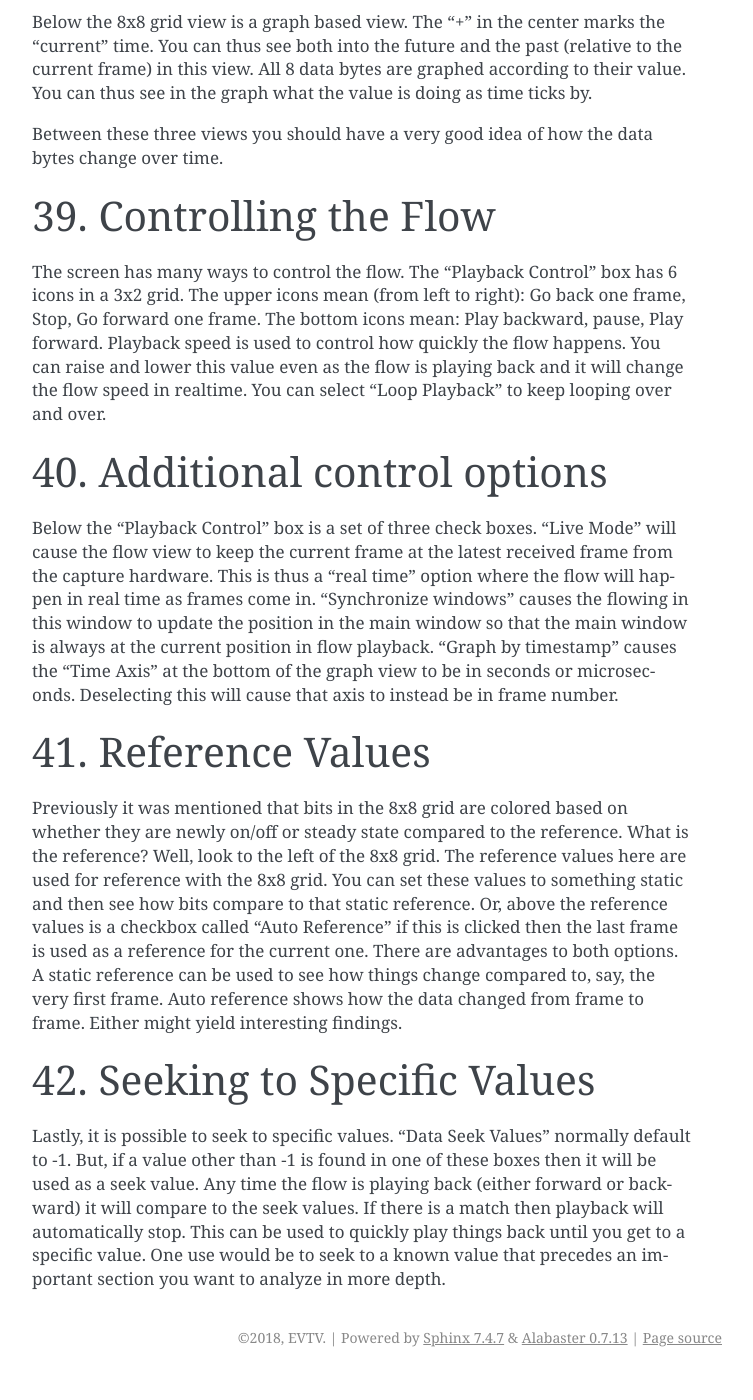
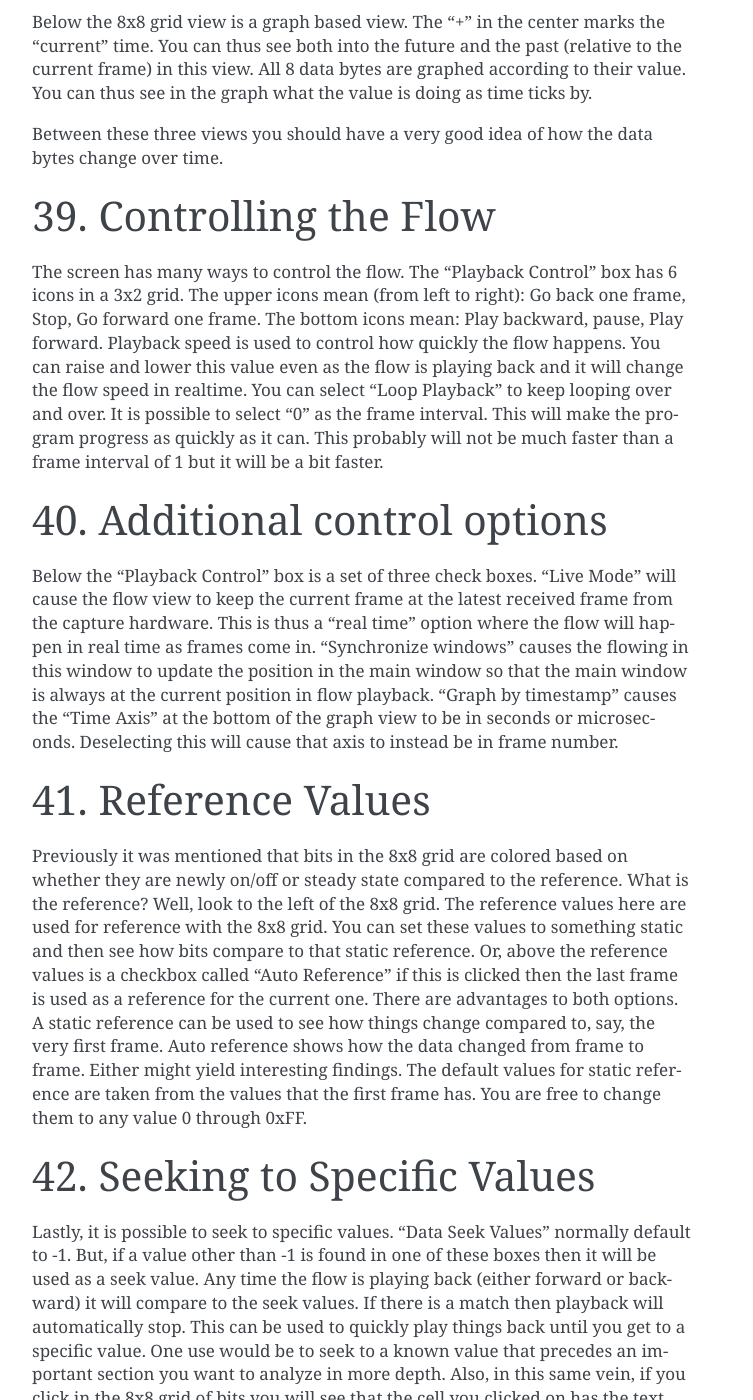
Before and after one commit to collin80/SavvyCAN, a Sphinx documentation site: the page built from docs/source/flowview.rst, in a window 1280 px wide and 1400 px high, scrolled down 1209 px. Shown: the whole window, without its empty margins (388-1141 px from the left). Built offline with Sphinx 7.4.7, drawn with Linux system fonts in a browser that asks for light colours; before the commit the page ends 2586 px from its top, so only the background shows below that; some of the changed text lies outside the part shown.

Commit message:
Updated documentation for flowview (not integrated into compiled help files yet)

```diff
--- a/docs/source/flowview.rst
+++ b/docs/source/flowview.rst
@@ -27,7 +27,7 @@ Between these three views you should have a very good idea of how the data bytes
 Controlling the Flow
 =====================
 
-The screen has many ways to control the flow. The "Playback Control" box has 6 icons in a 3x2 grid. The upper icons mean (from left to right): Go back one frame, Stop, Go forward one frame. The bottom icons mean: Play backward, pause, Play forward. Playback speed is used to control how quickly the flow happens. You can raise and lower this value even as the flow is playing back and it will change the flow speed in realtime. You can select "Loop Playback" to keep looping over and over.
+The screen has many ways to control the flow. The "Playback Control" box has 6 icons in a 3x2 grid. The upper icons mean (from left to right): Go back one frame, Stop, Go forward one frame. The bottom icons mean: Play backward, pause, Play forward. Playback speed is used to control how quickly the flow happens. You can raise and lower this value even as the flow is playing back and it will change the flow speed in realtime. You can select "Loop Playback" to keep looping over and over. It is possible to select "0" as the frame interval. This will make the program progress as quickly as it can. This probably will not be much faster than a frame interval of 1 but it will be a bit faster.
 
 
 Additional control options
@@ -39,10 +39,10 @@ Reference Values
 =================
 
 Previously it was mentioned that bits in the 8x8 grid are colored based on whether they are
-newly on/off or steady state compared to the reference. What is the reference? Well, look to the left of the 8x8 grid. The reference values here are used for reference with the 8x8 grid. You can set these values to something static and then see how bits compare to that static reference. Or, above the reference values is a checkbox called "Auto Reference" if this is clicked then the last frame is used as a reference for the current one. There are advantages to both options. A static reference can be used to see how things change compared to, say, the very first frame. Auto reference shows how the data changed from frame to frame. Either might yield interesting findings.
+newly on/off or steady state compared to the reference. What is the reference? Well, look to the left of the 8x8 grid. The reference values here are used for reference with the 8x8 grid. You can set these values to something static and then see how bits compare to that static reference. Or, above the reference values is a checkbox called "Auto Reference" if this is clicked then the last frame is used as a reference for the current one. There are advantages to both options. A static reference can be used to see how things change compared to, say, the very first frame. Auto reference shows how the data changed from frame to frame. Either might yield interesting findings. The default values for static reference are taken from the values that the first frame has. You are free to change them to any value 0 through 0xFF.
 
 
 Seeking to Specific Values
 ===========================
 
-Lastly, it is possible to seek to specific values. "Data Seek Values" normally default to -1. But, if a value other than -1 is found in one of these boxes then it will be used as a seek value. Any time the flow is playing back (either forward or backward) it will compare to the seek values. If there is a match then playback will automatically stop. This can be used to quickly play things back until you get to a specific value. One use would be to seek to a known value that precedes an important section you want to analyze in more depth.
+Lastly, it is possible to seek to specific values. "Data Seek Values" normally default to -1. But, if a value other than -1 is found in one of these boxes then it will be used as a seek value. Any time the flow is playing back (either forward or backward) it will compare to the seek values. If there is a match then playback will automatically stop. This can be used to quickly play things back until you get to a specific value. One use would be to seek to a known value that precedes an important section you want to analyze in more depth. Also, in this same vein, if you click in the 8x8 grid of bits you will see that the cell you clicked on has the text turn blue and become bold. Any bit that you've selected this way will also act as a way to stop playback. If that bit changes, either being set or unset, then playback will stop. Click the cell again to deselect it.
```
